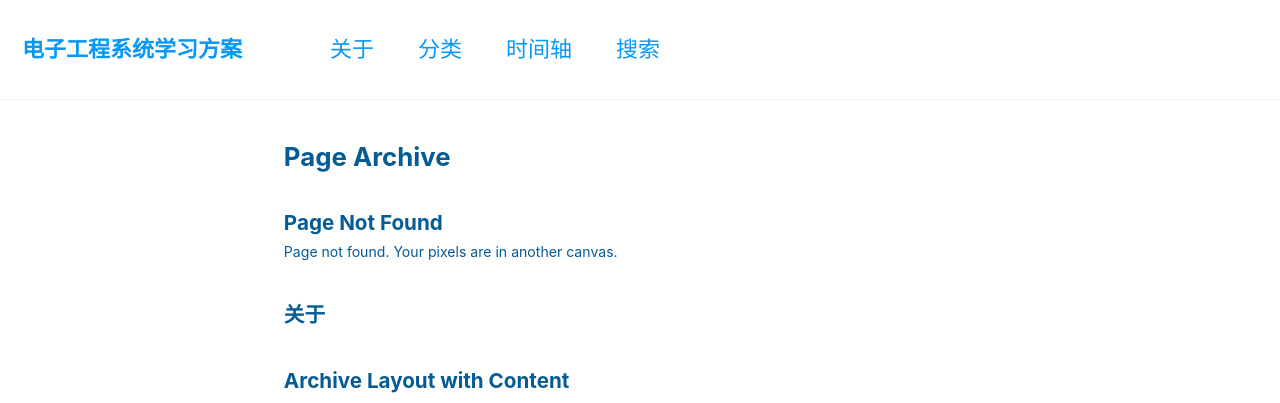
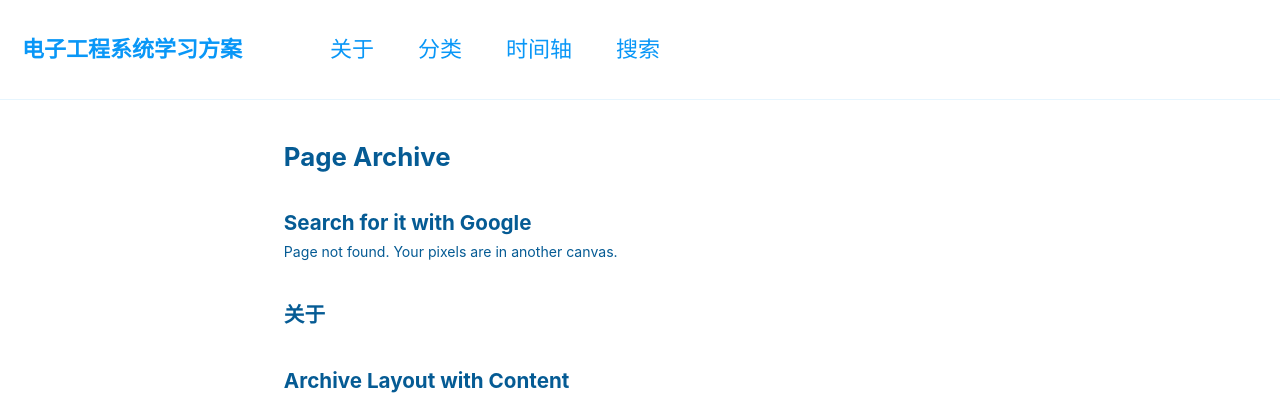
Before and after one commit to leeic007/leeic007.github.com, a Jekyll site: the page built from _pages/page-archive.html, in a window 1280 px wide. Shown: the top 403 px of the page. Built offline with Jekyll 4.4.1, drawn with Linux system fonts in a browser that asks for light colours.

Commit message:
Update 404.md

```diff
--- a/_pages/404.md
+++ b/_pages/404.md
@@ -1,5 +1,5 @@
 ---
-title: "Page Not Found"
+title: "Search for it with Google"
 excerpt: "Page not found. Your pixels are in another canvas."
 sitemap: false
 permalink: /404.html
```
